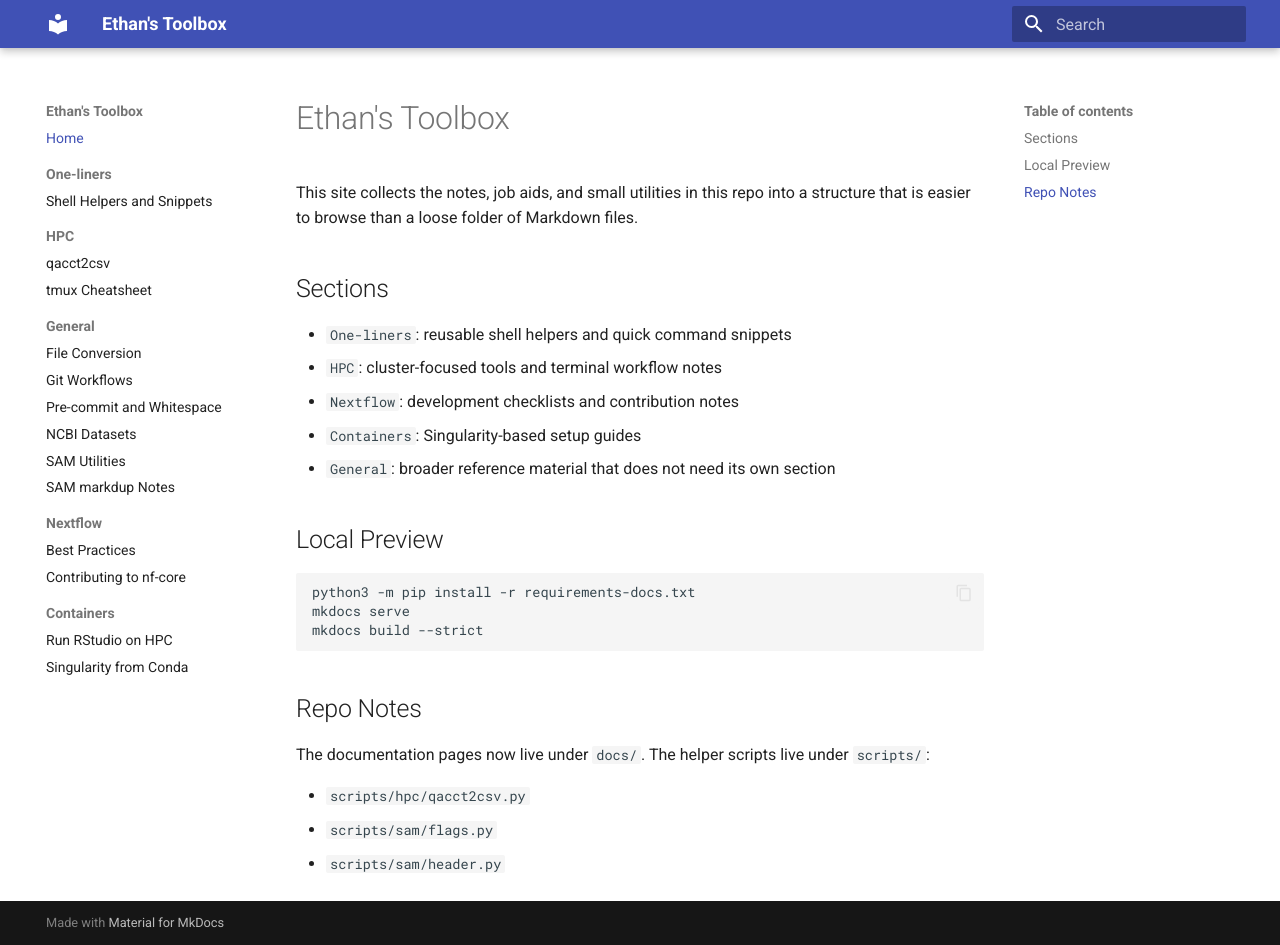
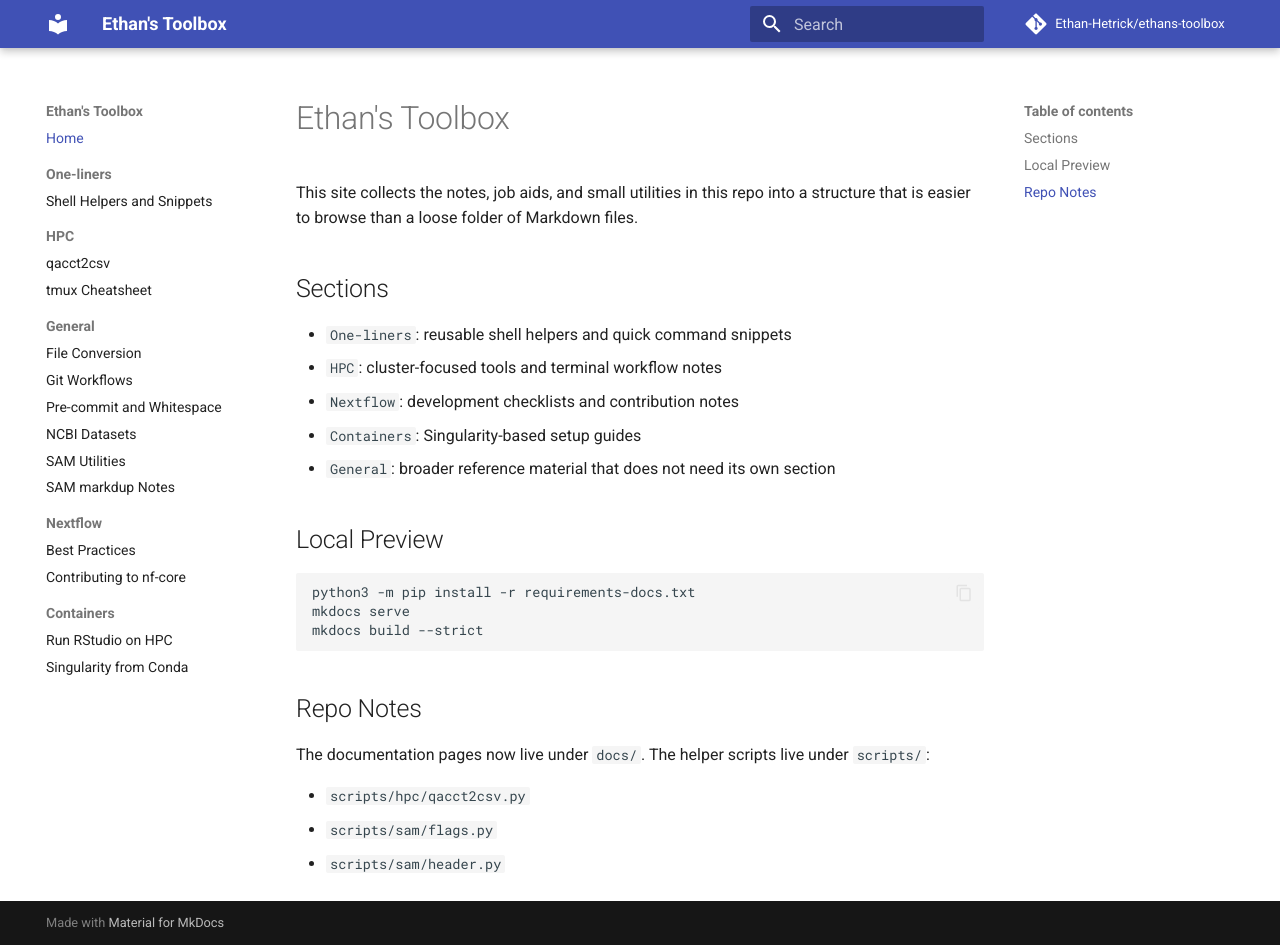
Before and after one commit to Ethan-Hetrick/ethans-toolbox, an MkDocs documentation site: the page built from docs/index.md, in a window 1280 px wide and 945 px high. Built offline with MkDocs 1.6.1 and Material for MkDocs 9.7.7, drawn with Linux system fonts in a browser that asks for light colours; comment, search, counter and statistics services are not loaded.

Commit message:
docs: configure GitHub Pages site URL

```diff
--- a/mkdocs.yml
+++ b/mkdocs.yml
@@ -1,5 +1,8 @@
 site_name: Ethan's Toolbox
 site_description: Practical bioinformatics, HPC, and workflow job aids
+site_url: https://ethan-hetrick.github.io/ethans-toolbox/
+repo_url: https://github.com/Ethan-Hetrick/ethans-toolbox
+repo_name: Ethan-Hetrick/ethans-toolbox
 theme:
   name: material
   features:
```
